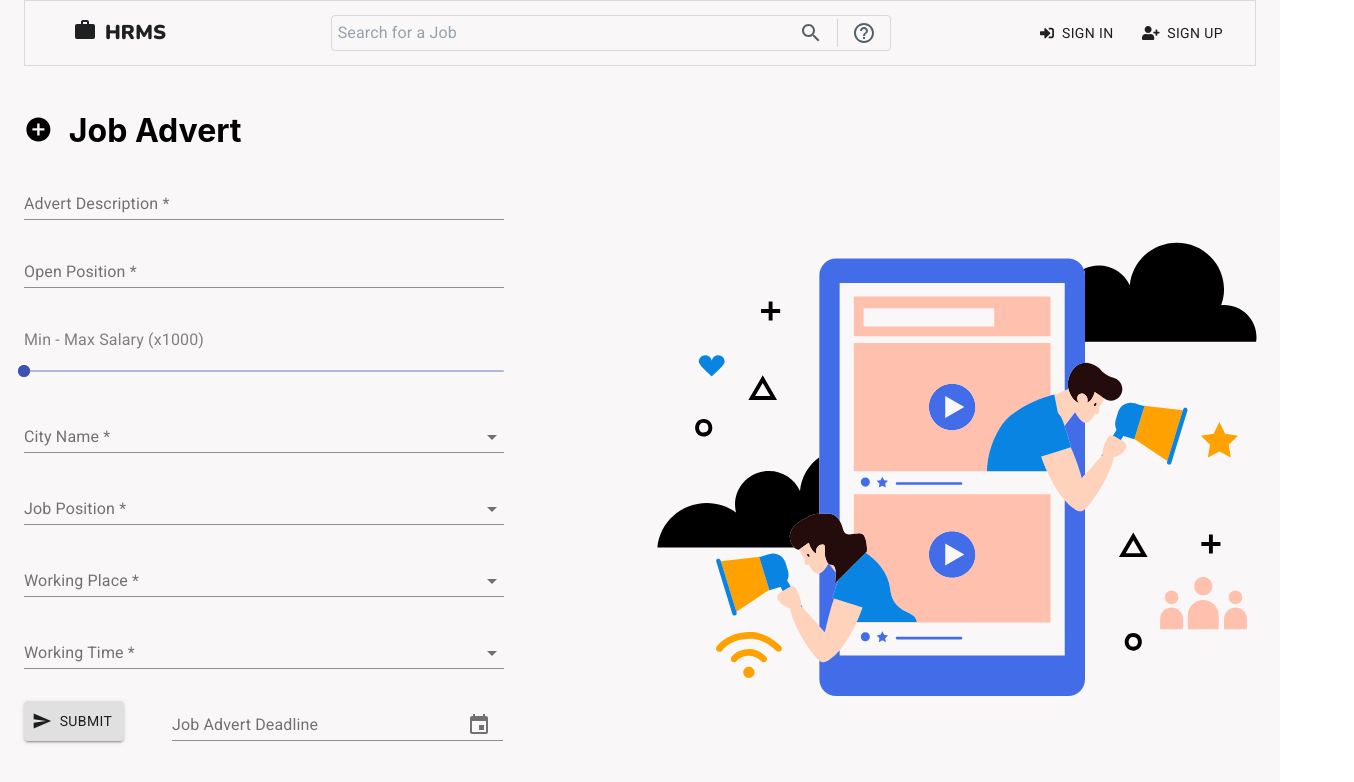
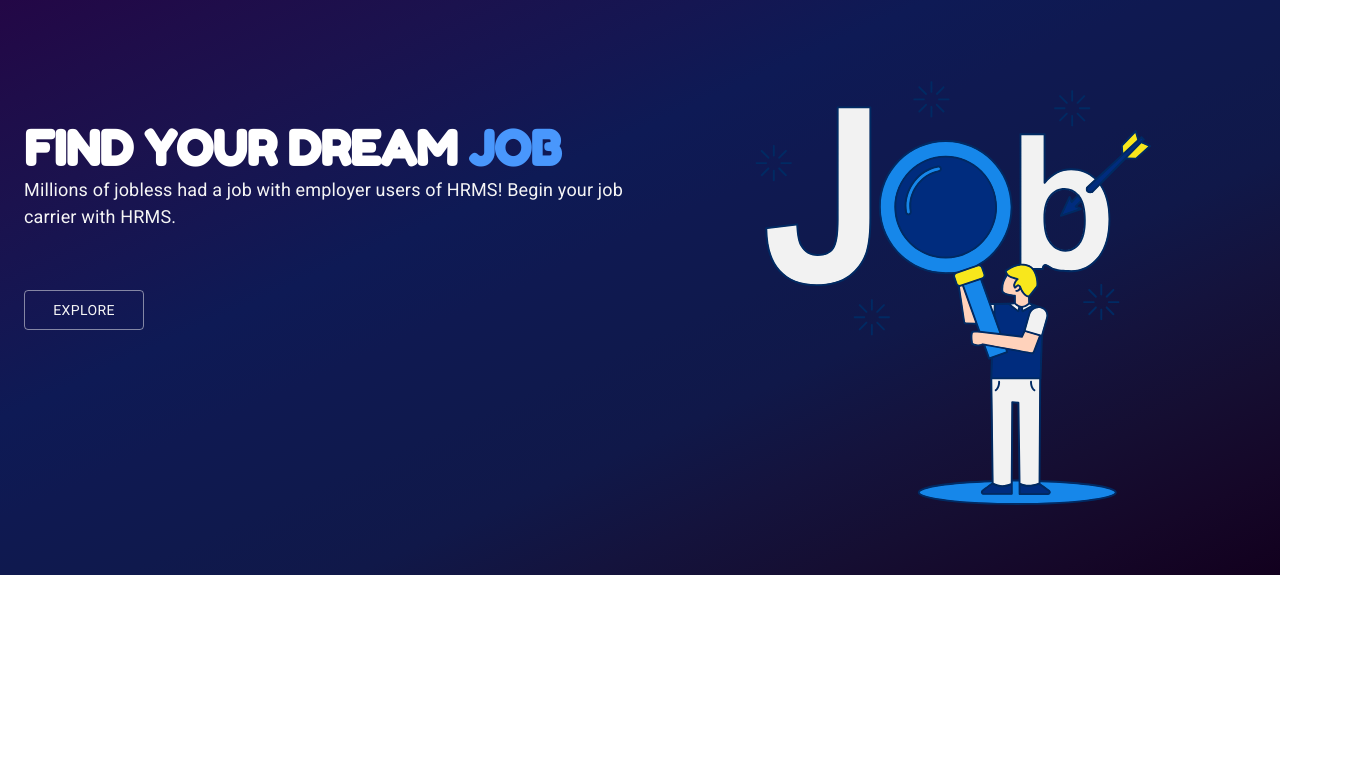
Before and after one commit to sezRR/hrms-frontend, a React (Create React App) app: page / in a window 1280 px wide. Shown: the top 782 px of the page, 1354 px wide, since content can reach past the window. Built offline with nearby package versions, Linux system fonts and the light colour scheme; no server answers.

Commit message:
design changes

```diff
--- a/src/App.js
+++ b/src/App.js
@@ -1,26 +1,73 @@
 import './App.css';
 import Navi from './layouts/Navi';
-import Dashboard from './layouts/Dashboard';
+// import Dashboard from './layouts/Dashboard';
 import { makeStyles } from '@material-ui/core/styles';
-import { Container } from '@material-ui/core';
-// import Home from './pages/Home';
+import { createMuiTheme, MuiThemeProvider, Container } from '@material-ui/core';
+import Home from './pages/Home';
 
 const useStyles = makeStyles({
   appBackground: {
     backgroundColor: "#f9f7f7",
+    backgroundImage: "linear-gradient(to left top, #12001e, #150728, #150e32, #14133d, #101849, #0f194d, #0f1951, #0e1a55, #151652, #1b124e, #1f0d4a, #230746)",
+  },
+});
+
+const theme = createMuiTheme({
+  palette: {
+    primary: {
+      main: "#f5f5f5",
+    },
+    secondary:{
+      main: "#000e5c"
+    }
+  },
+  typography:{
+    h1:{
+      fontFamily: "Fredoka One",
+      fontWeight: "bold",
+      fontSize: 48,
+      color: "#ffffff"
+    },
+    h6:{
+      fontFamily: "Nunito",
+      color: "#e3e3e3",
+    },
+  },
+  overrides:{
+    MuiIconButton: {
+      colorPrimary:{
+        color : "#7981b0",
+      }
+    },
+    MuiToolbar:{
+      root:{
+        justifyContent:"space-between",
+      }
+    },
+    MuiContainer:{
+      root:{
+        paddingLeft: 0,
+        paddingRight: 0
+      }
+    }
+  },
+  props:{
+
   }
-});
+})
 
 export default function App() {
   const classes = useStyles();
 
   return (
-    <div className={classes.appBackground}>
-      <Container>
-        <Navi/>
-        {/* <Home/> */}
-        <Dashboard/>
-      </Container>
-    </div>
+    <MuiThemeProvider theme={theme}>
+      <div className={classes.appBackground}>
+        <Container fixed>
+      <Navi />
+          <Home />
+          {/* <Dashboard/> */}
+        </Container>
+      </div>
+    </MuiThemeProvider>
   );
 }
--- a/src/layouts/Navi.jsx
+++ b/src/layouts/Navi.jsx
@@ -1,4 +1,4 @@
-import React from 'react';
+import React, { useState } from 'react';
 import AppBar from '@material-ui/core/AppBar';
 import Toolbar from '@material-ui/core/Toolbar';
 import Typography from '@material-ui/core/Typography';
@@ -12,24 +12,14 @@
 import SearchIcon from "@material-ui/icons/Search";
 import QuestionMarkIcon from "@material-ui/icons/HelpOutline"
 import Paper from "@material-ui/core/Paper";
+import Box from "@material-ui/core/Box"
 import { makeStyles } from '@material-ui/core/styles';
 
-const useStyles = makeStyles((theme) => ({
+const useStyles = makeStyles(() => ({
     "root": {
-        "flex-grow": 1,
-        "marginLeft": "auto",
-        "marginRight": "auto",
         "position": "sticky",
         "top": 0,
-    },
-
-    "appBar": {
-        "backgroundColor": "#f9f7f7",
-    },
-
-    "title": {
-        "fontFamily": "Nunito",
-        "color":"#1e2022"
+        "transition": "top 0.3s",
     },
 
     "menuButton": {
@@ -44,73 +34,97 @@
         "marginRight": ".5rem",
     },
 
-    "menus": {
-        "marginLeft": "auto",
-        "marginRight": "auto",
-    },
-
     "input": {
-        "marginLeft": ".1rem",
+        "marginLeft": ".5rem",
         "flex": "1px",
-        "backgroundColor": "#f9f7f7",
-        "color": "#112d4e",
+        "color": "#c4c4c4",
     },
 
     "iconButton": {
         "padding": "10px",
-        color:"#52616b"
     },
 
     "divider": {
         "height": "28px",
-        "margin": "4px",
-        backgroundColor:"#c9d6df"
+        // "margin": "4px",
+        "backgroundColor": "#14163d"
     },
 
     "root2": {
-        "background-color": "transparent",
+        "background-color": "#272a6b",
         "padding": "2px 4px",
         "display": "flex",
-        "align-items": "center",
         "width": "550px",
         "height": "30px",
+        // "marginLeft": "0.5rem",
     },
 
     "clickable": {
         "cursor": "pointer",
     },
 
-    "buttonFont":{
-        "fontFamily": "Roboto",
-        color: "#1e2022"
-    }
+    "marginHeader": {
+        "paddingLeft": "12px",
+        "paddingRight": "12px",
+        "marginLeft": "-1.5rem"
+    },
+
+    buttonGroupCss:{
+        "paddingLeft": "12px",
+        "paddingRight": "12px",
+        "marginRight": "-1.5rem"
+    },
 }));
-
 
 export default function Navi() {
     const classes = useStyles();
+    const [navbarCurrentBackground, setNavbarCurrentBackground] = useState("transparent")
 
-    const multipleClassForWorkIconSpan = `${classes.marginForIcons} ${classes.title}`
+    var prevScrollpos = window.pageYOffset;
+    window.onscroll = function () {
+        var currentScrollPos = window.pageYOffset;
+
+        if (prevScrollpos > currentScrollPos) {
+            document.getElementById("navbar").style.top = "0";
+
+            if (currentScrollPos === 0) {
+                document.getElementById("navbar").style.transition = "0.75s";
+                setNavbarCurrentBackground("transparent")
+            } else {
+                setNavbarCurrentBackground("secondary")
+            }
+        } else {
+            document.getElementById("navbar").style.transition = "0.3s";
+            document.getElementById("navbar").style.top = "-75px";
+
+            if (currentScrollPos > 66) {
+                document.getElementById("navbar").style.transition = "0.3s";
+                setNavbarCurrentBackground("secondary")
+            }
+        }
+        prevScrollpos = currentScrollPos;
+    }
 
     return (
-        <div className={classes.root}>
-            <AppBar className={classes.appBar} elevation={0} position="static" variant="outlined">
+        <Box component="div" className={classes.root}>
+            <AppBar className={classes.appBar} color={navbarCurrentBackground} id="navbar" elevation={3} position="absolute">
+                <Toolbar>
+                    <Toolbar className={classes.marginHeader}>
 
-                <Toolbar>
-                    <Toolbar className={classes.clickable}>
-                        <span className={multipleClassForWorkIconSpan}><WorkIcon /></span>
-                        <Typography variant="h6" className={classes.title}>
+                    <Box component="span" className={classes.marginForIcons}><WorkIcon color="primary" /></Box>
+                    <Typography variant="h6">
                         HRMS
                     </Typography>
+
                     </Toolbar>
 
-                    <Toolbar className={classes.menus}>
                     <Paper component="form" className={classes.root2} elevation={0} variant="outlined">
                         <InputBase
                             className={classes.input}
                             placeholder="Search for a Job"
                         />
                         <IconButton
+                            color="primary"
                             type="submit"
                             className={classes.iconButton}
                             aria-label="search"
@@ -119,19 +133,25 @@
                         </IconButton>
                         <Divider className={classes.divider} orientation="vertical" />
                         <IconButton
+                            color="primary"
                             className={classes.iconButton}
                             aria-label="directions"
                         >
                             <QuestionMarkIcon />
                         </IconButton>
                     </Paper>
+
+                    <Toolbar className={classes.buttonGroupCss}>
+                        <Button color="primary"><Box component="span" className={classes.marginForIcons}><FontAwesomeIcon icon={faSignInAlt} /></Box>Sign In</Button>
+                        <Box component="span" className={classes.marginForRightButtons}></Box>
+                        <Button color="primary"><Box component="span" className={classes.marginForIcons}><FontAwesomeIcon icon={faUserPlus} /></Box>Sign Up</Button>
                     </Toolbar>
-                    <Button color="inherit" className={classes.buttonFont}><span className={classes.marginForIcons}><FontAwesomeIcon icon={faSignInAlt} /></span>Sign In</Button>
-                    <span className={classes.marginForRightButtons}></span>
-                    <Button color="inherit" className={classes.buttonFont}><span className={classes.marginForIcons}><FontAwesomeIcon icon={faUserPlus} /></span>Sign Up</Button>
+
                 </Toolbar>
+
+
             </AppBar>
-        </div>
+        </Box>
 
     );
 }
--- a/src/pages/AddJobAdvert.jsx
+++ b/src/pages/AddJobAdvert.jsx
@@ -24,7 +24,7 @@
 const useStyles = makeStyles({
     sliderHeader: {
         width: "100%",
-        color: "gray",
+        color: "lightgray",
     },
     contentCenter: {
         display: "flex",
@@ -64,11 +64,8 @@
         width: "6%",
         height: "6%",
         marginRight: "1rem",
-        marginBottom: "-0.1rem"
-    },
-    imageAlign: {
-        "position": "sticky",
-        "top": 5,
+        marginBottom: "-0.1rem",
+        color: "lightgray"
     },
     inImageAlign: {
         width: "150%",
@@ -346,7 +343,7 @@
                             </form>
                         </Grid>
                         <Grid item xs={5}>
-                            <div className={classes.imageAlign}>
+                            <div>
                                 <img className={classes.inImageAlign} src={process.env.PUBLIC_URL + '/assets/job-ad.svg'} alt="job-ad" />
                             </div>
                         </Grid>
--- a/src/pages/Home.jsx
+++ b/src/pages/Home.jsx
@@ -1,40 +1,37 @@
 import React from 'react'
 import { fade, makeStyles } from '@material-ui/core/styles';
-import { Grid } from '@material-ui/core';
+import { Box, Grid } from '@material-ui/core';
 import Button from '@material-ui/core/Button';
+import Typography from '@material-ui/core/Typography';
+import Navi from '../layouts/Navi';
 
 const useStyles = makeStyles((theme) => ({
     svg: {
-        textAlign: "right",
+        textAlign: "center",
     },
 
     inSvg: {
-        width: "90%",
-        height: "90%"
+        width: "92%",
+        margin: "auto"
     },
 
     root: {
-        // backgroundImage: `url(${process.env.PUBLIC_URL + '/assets/home-background.jpg'})`,
         backgroundRepeat: 'no-repeat',
         backgroundSize: 'cover',
-        height: 1080
+        height: 575,
     },
 
     header: {
-        marginTop: "5rem",
-        textAlign: "left",
-        fontFamily: "Fredoka One",
-        fontSize: 20,
-        color: "#2e2e2e"
+        marginTop: "7.5rem",
     },
 
     headerEmphasis: {
-        color: "#4997fc"
+        color: "#4997fc",
     },
 
     exploreButton: {
         width: "7.5rem",
-        height: "2.5rem"
+        height: "2.5rem",
     },
     search: {
         position: "relative",
@@ -75,6 +72,10 @@
                 width: "20ch"
             }
         },
+    },
+    headerParagraph:{
+        fontSize:"18px",
+        textAlign: "left",
     }
 }));
 
@@ -82,12 +83,15 @@
     const classes = useStyles();
     return (
         <div className={classes.root}>
+            {/* <Navi/> */}
             <Grid container>
                 <Grid item xs={6}>
                     <div className={classes.header}>
-                        <h1>FIND YOUR DREAM <span className={classes.headerEmphasis}>JOB</span></h1>
+                        <Typography variant="h1">FIND YOUR DREAM <span className={classes.headerEmphasis}>JOB</span></Typography>
                     </div>
-                    <p>Lorem ipsum dolor sit amet, consectetur adipiscing elit. Aenean finibus, ipsum eget mollis consequat, odio elit gravida diam, vitae semper lorem erat in ipsum. Mauris eget sodales magna, nec rutrum ante. Aliquam ultrices ex in ex tempor varius. Pellentesque imperdiet eros lacus, et elementum ipsum feugiat eu. Quisque facilisis eleifend mi sit amet rutrum. Donec condimentum erat vel finibus aliquet. Phasellus fermentum viverra vestibulum. Morbi quis molestie odio, non aliquam sapien. Curabitur sit amet felis at arcu fringilla volutpat a in turpis.</p>
+                        <Typography className={classes.headerParagraph} color="primary">
+                            Millions of jobless had a job with employer users of HRMS! Begin your job carrier with HRMS.
+                        </Typography>
                     <br />
                     <br />
                     {/* <div className={classes.noMarginLeft}>
@@ -116,9 +120,9 @@
                     </Button>
                 </Grid>
                 <Grid item xs={6}>
-                    <div className={classes.svg}>
+                    <Box className={classes.svg}>
                         <img className={classes.inSvg} src={process.env.PUBLIC_URL + '/assets/job.svg'} alt="Solidarity" />
-                    </div>
+                    </Box>
                 </Grid>
             </Grid>
 
```
Also changed, not shown: public/assets/job.svg. Lines whose indentation alone changed are shown as unchanged.
